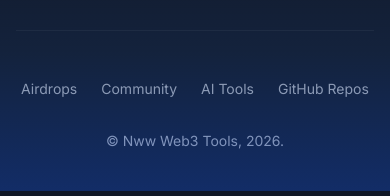
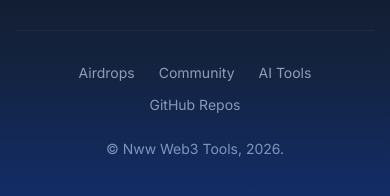
Before and after one commit to nekowawolf/web3-tools, a Next.js app: page / in a window 390 px wide. Shown: the part 847-1043 px from the top of the page. Built offline with nearby package versions, Linux system fonts and the light colour scheme.

Commit message:
style: fix mobile link wrapping

```diff
--- a/src/components/Footer.tsx
+++ b/src/components/Footer.tsx
@@ -115,14 +115,16 @@ export default function Footer() {
             </div>
 
             <div className="max-w-7xl mx-auto px-4">
-                {/* Links */}
+            {/* Links and Copyright */}
             <div className="mt-4 flex flex-col md:flex-row justify-between items-center text-sm text-fill-color/60 border-t border-white/5 pt-8">
 
-                    <p className="order-2 md:order-1 mt-8 md:mt-0 text-center md:text-left">
+                {/* Copyright */}
+                <p className="order-2 md:order-1 mt-6 md:mt-0 text-center md:text-left">
                     &copy; Nww Web3 Tools, 2026.
                 </p>
 
-                    <div className="order-1 md:order-2 flex space-x-6 mt-4 md:mt-0">
+                {/* Links */}
+                <div className="order-1 md:order-2 flex flex-wrap justify-center gap-x-6 gap-y-3 md:space-x-6 md:gap-y-0 mt-0">
                     <a
                         href="https://airdrop.nekowawolf.xyz"
                         target="_blank"
@@ -147,7 +149,7 @@ export default function Footer() {
                     <a
                         href="https://github.nekowawolf.xyz/"
                         target="_blank"
-                            className="text-fill-color/60 hover:!text-blue-600 transition-colors duration-300"
+                        className="text-fill-color/60 hover:!text-blue-600 transition-colors duration-300 w-full text-center md:w-auto md:text-left"
                     >
                         GitHub Repos
                     </a>
```
Lines whose indentation alone changed are shown as unchanged.
